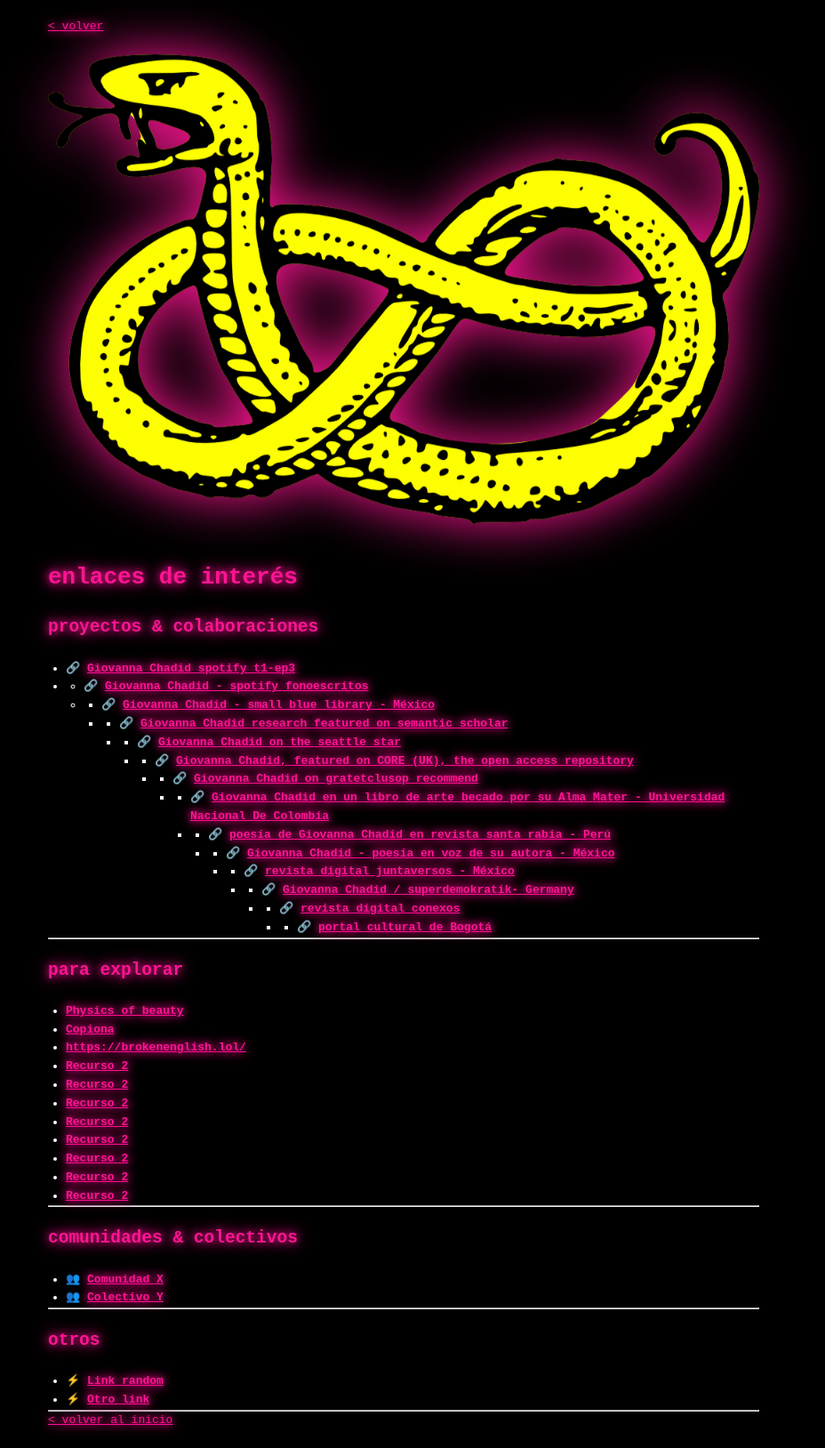
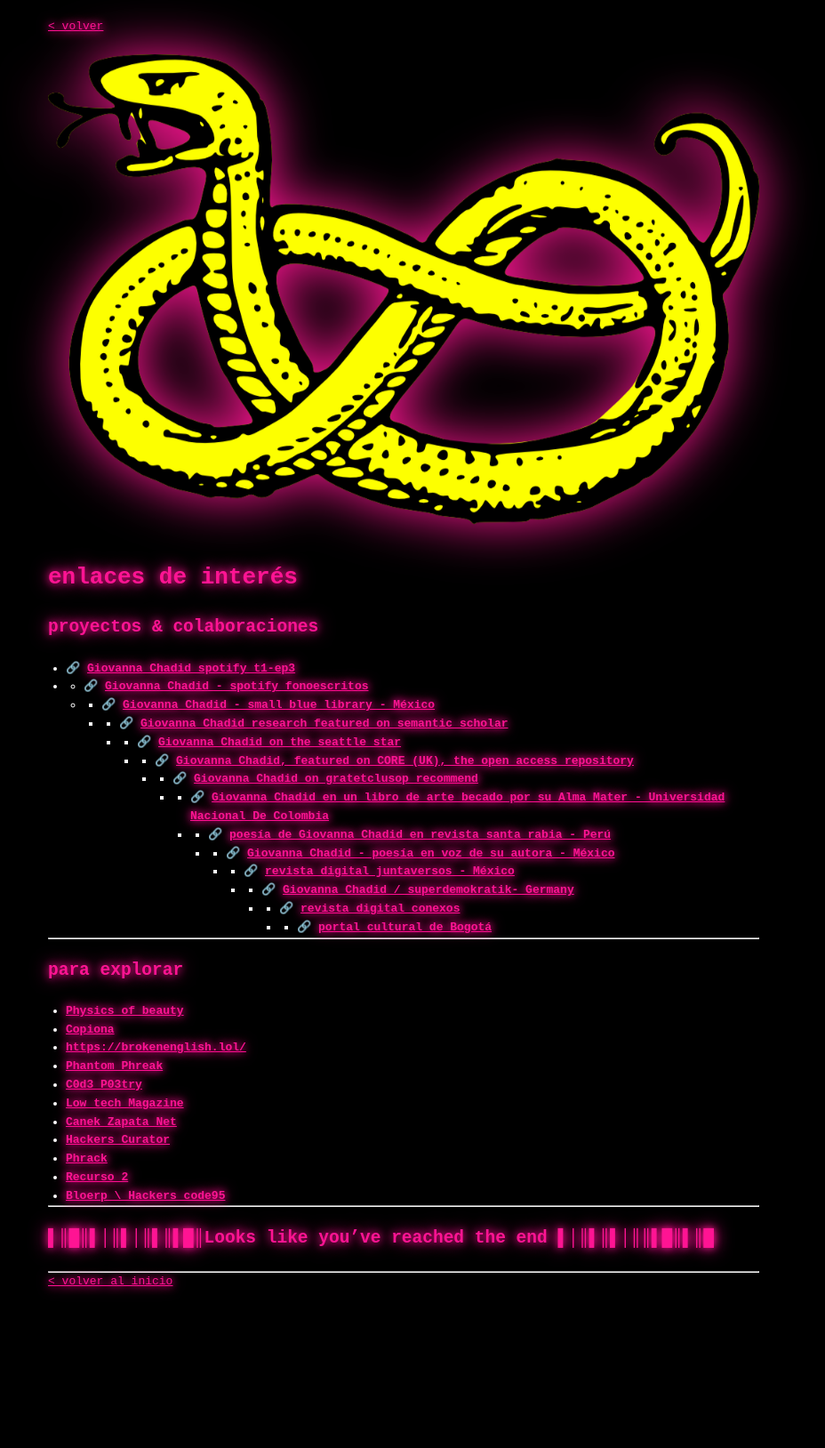
Before and after one commit to medusahra/medusahra.github.io, a Jekyll site: the page built from enlaces.md, in a window 1280 px wide. Shown: the whole page at 89% size, without its empty margins (186-1114 px from the left). Built offline with Jekyll 4.4.1, drawn with Linux system fonts in a browser that asks for light colours; after the commit the page ends 1471 px from its top, so only the background shows below that.

Commit message:
Update enlaces.md

```diff
--- a/enlaces.md
+++ b/enlaces.md
@@ -33,28 +33,19 @@ title: "enlaces de interés"
 - **[Physics of beauty](https://physicsofbeauty.art/)**
 - **[Copiona](https://copiona.com/)**
 - **[https://brokenenglish.lol/](https://brokenenglish.lol/)**
+- **[Phantom Phreak](https://www.phantomphreak.com/)**
+- **[C0d3 P03try](https://c0d3-p03try.neocities.org/)**
+- **[Low tech Magazine](https://solar.lowtechmagazine.com/)**
+- **[Canek Zapata Net](https://canekzapata.net/index.html)**
+- **[Hackers Curator](https://hackerscurator.com/)**
+- **[Phrack](http://www.phrack.org/)**
 - **[Recurso 2](URL)**
-- **[Recurso 2](URL)**
-- **[Recurso 2](URL)**
-- **[Recurso 2](URL)**
-- **[Recurso 2](URL)**
-- **[Recurso 2](URL)**
-- **[Recurso 2](URL)**
-- **[Recurso 2](URL)**
+- **[Bloerp \ Hackers code95](https://bloerp.de/code/tempel/hackers/hackersFinal.c.html)**
 
 ---
 
-## comunidades & colectivos
+## ▌║█║▌│║▌│║▌║▌█║Looks like you’ve reached the end  ▌│║▌║▌│║║▌█║▌║█
 
-- 👥 **[Comunidad X](URL)**
-- 👥 **[Colectivo Y](URL)**
-
----
-
-## otros
-
-- ⚡ **[Link random](URL)**
-- ⚡ **[Otro link](URL)**
 
 ---
 
```
